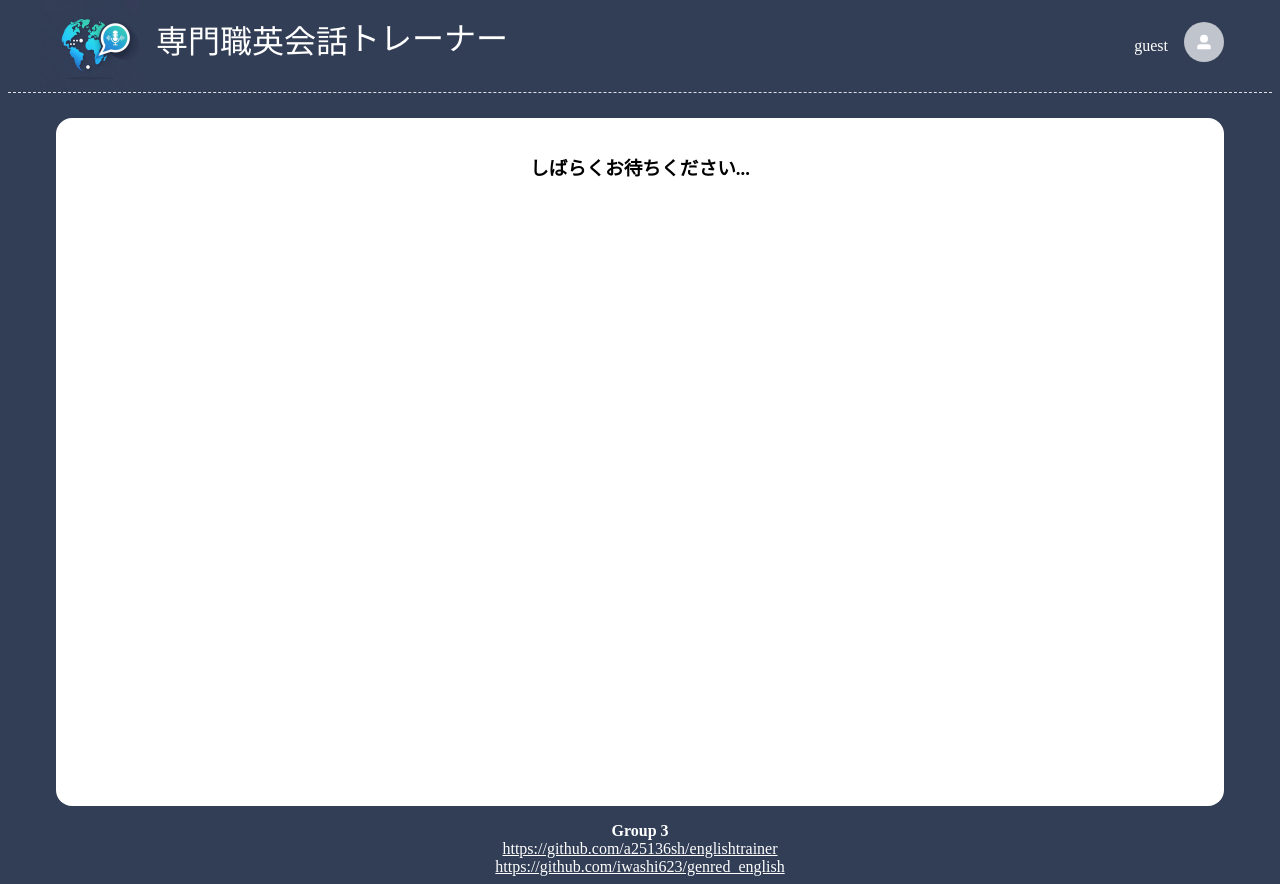
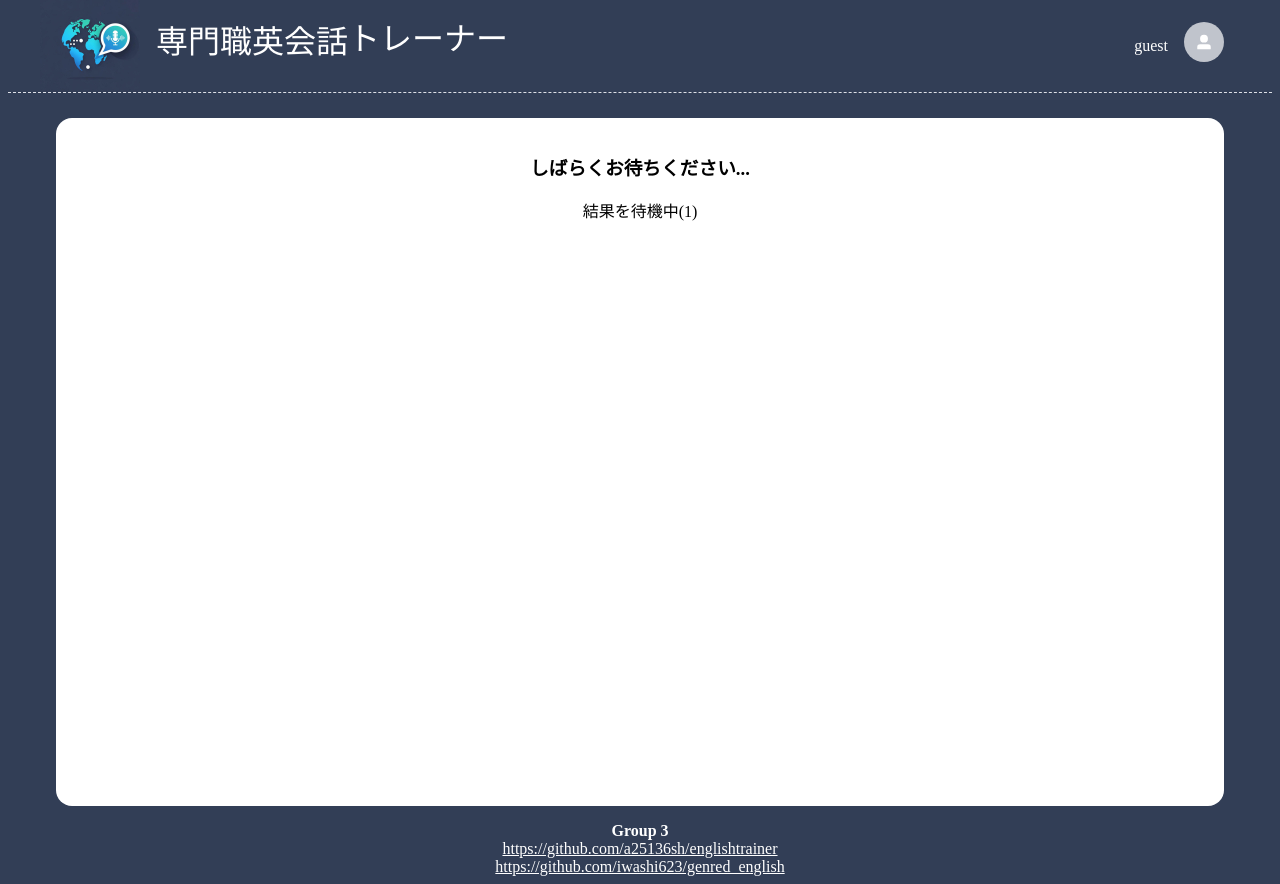
Before and after one commit to a25136sh/englishtrainer, a Vue app: page /wait in a window 1280 px wide. Built offline with nearby package versions, Linux system fonts and the light colour scheme; no server answers; a web font is replaced by a local one.

Commit message:
add poll wait

```diff
--- a/src/views/ResultView.vue
+++ b/src/views/ResultView.vue
@@ -25,7 +25,6 @@ const text = computed(() => {
 const answer = computed(() => {
   return problemStore.problems[problemStore.index]?.answer_file_path || ''
 })
-const dataBucket = import.meta.env.VITE_DATA_BUCKET
 
 const pushNext = () => {
   problemStore.nextProblem()
--- a/src/views/WaitingView.vue
+++ b/src/views/WaitingView.vue
@@ -1,6 +1,6 @@
 <script setup lang="ts">
 import axios from 'axios'
-import { onMounted } from 'vue'
+import { ref, onMounted } from 'vue'
 import { ElMessage } from 'element-plus'
 
 import router from '@/router'
@@ -10,7 +10,10 @@ import { useProblemStore } from '@/stores/problem'
 const userStore = useUserStore()
 const problemStore = useProblemStore()
 
+const poll = ref(0)
+
 const pollingResult = () => {
+  poll.value += 1
   const problemId = problemStore.problems[problemStore.index]?.id
   axios
     .get(
@@ -47,6 +50,7 @@ onMounted(() => {
 <template>
   <div style="text-align: center">
     <h3>しばらくお待ちください...</h3>
+    <div>結果を待機中({{ poll }})</div>
   </div>
 </template>
 
```
